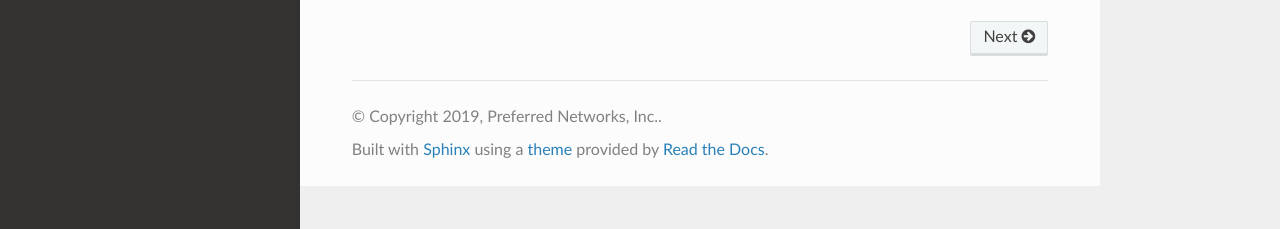
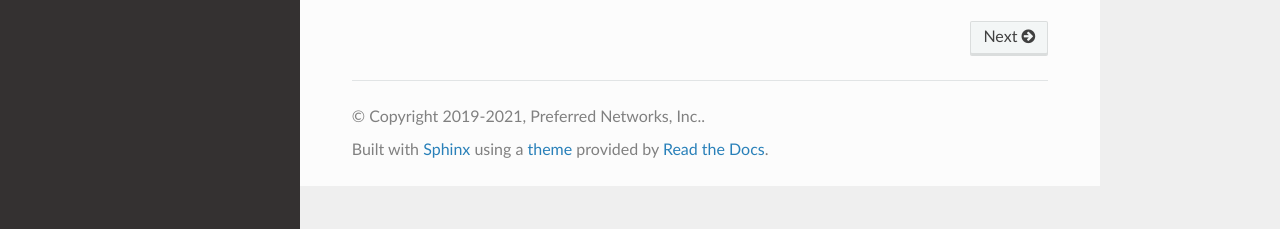
Before and after one commit to pfnet/pfio, a Sphinx documentation site: the page built from docs/source/index.rst, in a window 1280 px wide. Shown: the part 668-897 px from the top of the page. Built offline with Sphinx 7.4.7 and the Read the Docs theme 2.0.0, drawn with Linux system fonts in a browser that asks for light colours.

```diff
--- a/docs/source/conf.py
+++ b/docs/source/conf.py
@@ -21,13 +21,13 @@ sys.path.insert(0, os.path.abspath('../../'))
 # -- Project information -----------------------------------------------------
 
 project = 'PFIO'
-copyright = '2019, Preferred Networks, Inc.'
+copyright = '2019-2021, Preferred Networks, Inc.'
 author = 'Preferred Networks, Inc.'
 
 # The short X.Y version
 version = ''
 # The full version, including alpha/beta/rc tags
-release = '1.3.0'
+release = '1.4.0'
 
 
 # -- General configuration ---------------------------------------------------
--- a/pfio/version.py
+++ b/pfio/version.py
@@ -1 +1 @@
-__version__ = "1.3.0"
+__version__ = "1.4.0"
```
